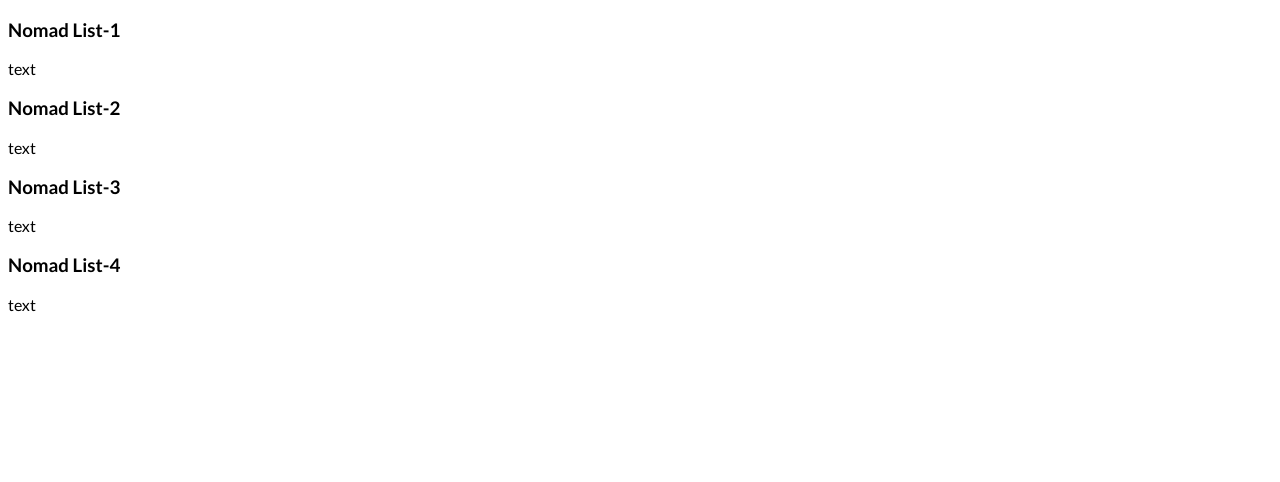
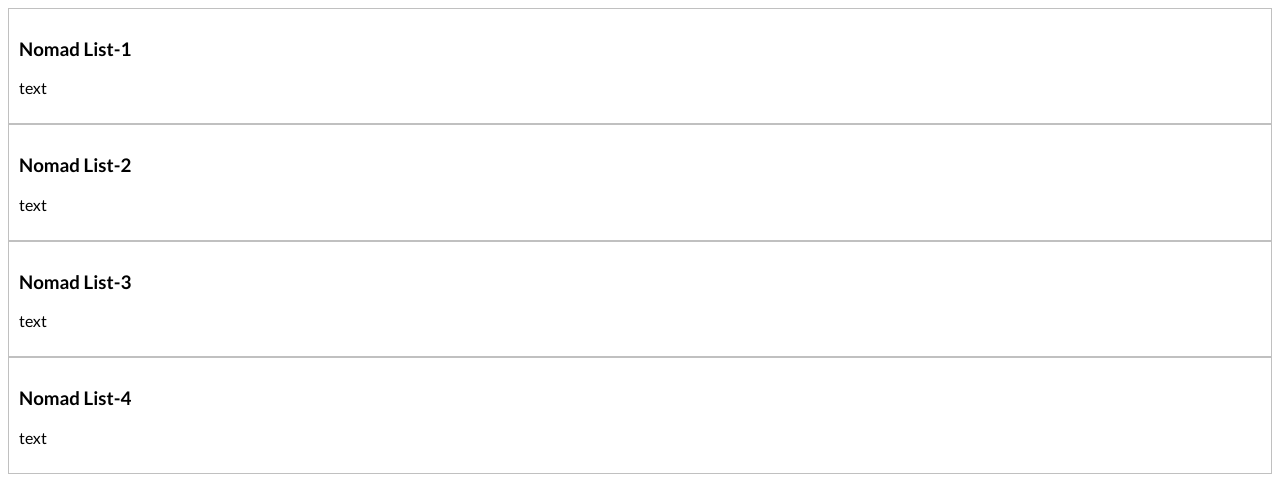
Before and after one commit to mrteemon/chat, a plain HTML site: page index.html in a window 1280 px wide. Drawn offline with Linux system fonts and the light colour scheme.

Commit message:
[fix_container] fix container class

```diff
--- a/chat.css
+++ b/chat.css
@@ -2,7 +2,7 @@ body {
   font-family: 'Lato', sans-serif;
 }
 
-container-1 div{
+.container-1 div{
   padding : 10px;
   border : 1px solid silver;
 
```
Also changed, not shown: 1 other file.
